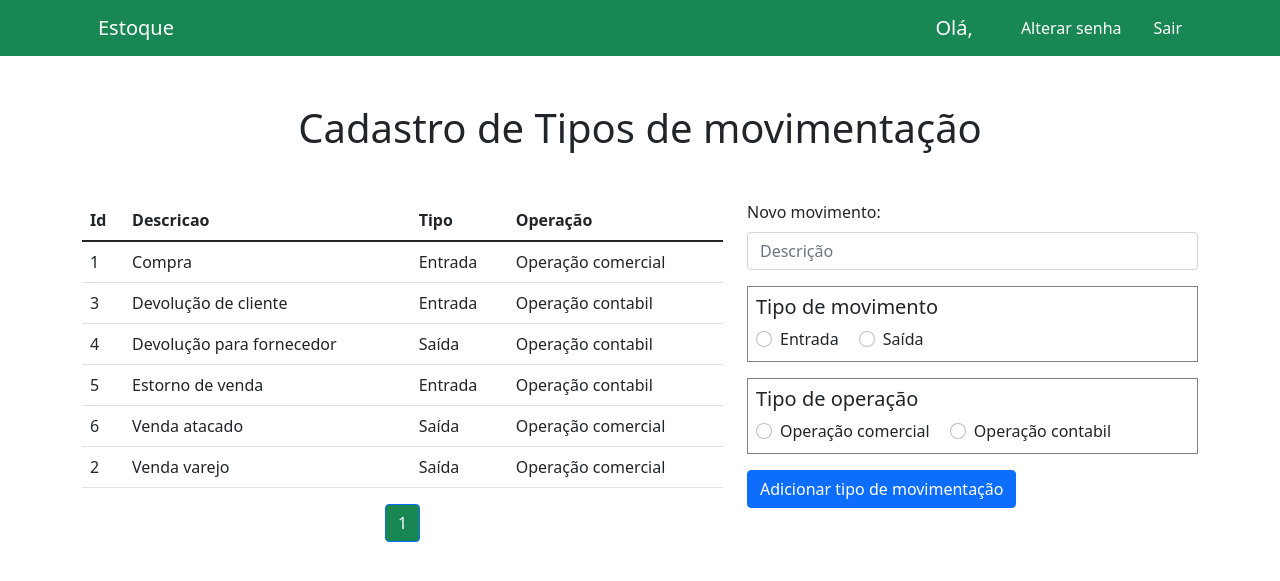
After one commit to Fabianbatistasilva/PROJETO-ESTOQUE, a Django app: page /adicionar_movimento/ in a window 1280 px wide. The commit adds this page. Shown: the top 581 px of the page. Run offline with Django 4.2, Linux system fonts and the light colour scheme; data comes from the database, SQL or seed files in the repository; both versions use the stored data as it was after the commit.

Commit message:
JV 21/04 14:50

```diff
--- a/produtos/admin.py
+++ b/produtos/admin.py
@@ -11,7 +11,7 @@ class AdmProduto(admin.ModelAdmin):
     list_filter = ['categoria']
 
 class AdmHistorico(admin.ModelAdmin):
-    list_display = ('id', 'data', 'movimentacao', 'produto', 'quantidade', 'preco',)
+    list_display = ('id', 'data', 'movimentacao', 'produto', 'quantidade', 'preco', 'excluido')
     list_display_links = ('id', 'data',)
     list_per_page = 10
     list_filter = ['movimentacao']
--- a/produtos/models.py
+++ b/produtos/models.py
@@ -42,3 +42,4 @@ class Historico(models.Model):
     produto = models.ForeignKey(Produto, on_delete=models.DO_NOTHING)
     quantidade = models.IntegerField()
     preco = models.DecimalField(max_digits=7, decimal_places=2)
+    excluido = models.BooleanField(default=False)
--- /dev/null
+++ b/produtos/templates/paginas/adicionar_movimento.html
@@ -0,0 +1,145 @@
+{% extends 'base.html'%}
+
+{%block 'titulo'%}
+Tipos de movimentação
+{%endblock%}
+
+
+{%block 'conteudo'%}
+{% include 'parciais/_messages.html'%}
+<h1 class="text-center my-5">Cadastro de Tipos de movimentação</h1>
+<div class="row">
+  <div class="col-lg-7">
+    <table class="table">
+      <thead>
+        <tr>
+          <th scope="col">Id</th>
+          <th scope="col">Descricao</th>
+          <th scope="col">Tipo</th>
+          <th scope="col">Operação</th>
+        </tr>
+      </thead>
+      <tbody>
+        {% for c in mov%}
+        <tr>
+            <td>{{c.id}}</td>
+            <td>{{c.tipo_movimento}}</td>
+            {% if c.entrada %}
+            <td>Entrada</td>
+            {% else %}
+            <td>Saída</td>
+            {%endif%}
+            {% if c.somente_contabil%}
+            <td>Operação contabil</td>
+            {% else %}
+            <td>Operação comercial</td>
+            {%endif%}
+        </tr>
+        {%endfor%}
+      </tbody>
+    </table>
+
+    <nav aria-label="Page navigation example">
+      <ul class="pagination justify-content-center">
+        {%if mov.has_previous%}
+        <li class="page-item">
+          <a class="page-link" href="?p={{mov.previous_page_number}}">Anterior</a>
+        </li>
+        {%endif%}
+        {%for pagina in mov.paginator.page_range%}
+        {%if mov.number == pagina%}
+          <li class="page-item active"><a class="page-link bg-success" href="?p={{pagina}}">{{pagina}}</a></li>
+        {% else %}
+          <li class="page-item"><a class="page-link" href="?p={{pagina}}">{{pagina}}</a></li>
+        {%endif%}
+        {%endfor%}
+        {%if mov.has_next%}
+        <li class="page-item">
+          <a class="page-link" href="?p={{mov.next_page_number}}">Próxima</a>
+        </li>
+        {%endif%}
+      </ul>
+    </nav>
+  </div>
+
+  <div class="col-lg-5">
+
+    <form method="post" action="{% url 'adicionar_movimento' %}" enctype="multipart/form-data">
+      {% csrf_token %}
+      <div class="mb-3">
+        <label class="form-label">Novo movimento: </label>
+        <input type="text" class="form-control" name="movimento" placeholder="Descrição" value="{{request.POST.movimento}}">
+      </div>
+
+      <div style="border: 1px solid grey;" class="my-3 py-2 px-2">
+        <h5>Tipo de movimento</h5>
+        {%if request.POST.tipo == 'entrada'%}
+        <div class="form-check form-check-inline">
+          <input class="form-check-input" type="radio" name="tipo" id="entrada" value="entrada" checked>
+          <label class="form-check-label" for="entrada">Entrada</label>
+        </div>
+        <div class="form-check form-check-inline">
+          <input class="form-check-input" type="radio" name="tipo" id="saida" value="saida">
+          <label class="form-check-label" for="saida">Saída</label>
+        </div>
+        {%elif request.POST.tipo == 'saida'%}
+        <div class="form-check form-check-inline">
+          <input class="form-check-input" type="radio" name="tipo" id="entrada" value="entrada">
+          <label class="form-check-label" for="entrada">Entrada</label>
+        </div>
+        <div class="form-check form-check-inline">
+          <input class="form-check-input" type="radio" name="tipo" id="saida" value="saida" checked>
+          <label class="form-check-label" for="saida">Saída</label>
+        </div>
+        {% else %}
+        <div class="form-check form-check-inline">
+          <input class="form-check-input" type="radio" name="tipo" id="entrada" value="entrada">
+          <label class="form-check-label" for="entrada">Entrada</label>
+        </div>
+        <div class="form-check form-check-inline">
+          <input class="form-check-input" type="radio" name="tipo" id="saida" value="saida">
+          <label class="form-check-label" for="saida">Saída</label>
+        </div>
+        {%endif%}
+      </div>
+
+      <div style="border: 1px solid grey;" class="my-3 py-2 px-2">
+        <h5>Tipo de operação</h5>
+        {%if request.POST.operacao == 'comercial'%}
+        <div class="form-check form-check-inline">
+          <input class="form-check-input" type="radio" name="operacao" id="comercial" value="comercial" checked>
+          <label class="form-check-label" for="comercial">Operação comercial</label>
+        </div>
+        <div class="form-check form-check-inline">
+          <input class="form-check-input" type="radio" name="operacao" id="contabil" value="contabil">
+          <label class="form-check-label" for="contabil">Operação contabil</label>
+        </div>
+        {%elif request.POST.operacao == 'contabil'%}
+        <div class="form-check form-check-inline">
+          <input class="form-check-input" type="radio" name="operacao" id="comercial" value="comercial">
+          <label class="form-check-label" for="comercial">Operação comercial</label>
+        </div>
+        <div class="form-check form-check-inline">
+          <input class="form-check-input" type="radio" name="operacao" id="contabil" value="contabil" checked>
+          <label class="form-check-label" for="contabil">Operação contabil</label>
+        </div>
+        {% else %}
+        <div class="form-check form-check-inline">
+          <input class="form-check-input" type="radio" name="operacao" id="comercial" value="comercial">
+          <label class="form-check-label" for="comercial">Operação comercial</label>
+        </div>
+        <div class="form-check form-check-inline">
+          <input class="form-check-input" type="radio" name="operacao" id="contabil" value="contabil">
+          <label class="form-check-label" for="contabil">Operação contabil</label>
+        </div>
+        {%endif%}
+      </div>
+      <button type="submit" class="btn btn-primary">Adicionar tipo de movimentação</button>
+    </form>
+
+  </div>
+</div>
+
+
+
+{%endblock%}
--- a/produtos/templates/paginas/detalhes.html
+++ b/produtos/templates/paginas/detalhes.html
@@ -51,6 +51,7 @@
                 <a href="{% url 'alterar' produto.id%}" class="btn btn-warning my-3" style="width: 230px;">Alterar produto</a>
                 {% if produto.estoque > 0%}
                 <a href="" class="btn btn-danger my-3 disabled" style="width: 230px;">Desativar produto</a>
+                <small><b>** Para desativar um produto o estoque precisa estar zerado</b></small>
                 {% else %}
                 <a href="{% url 'desligar' produto.id%}" class="btn btn-danger my-3" style="width: 230px;">Desativar produto</a>
                 {% endif %}
--- a/produtos/templates/paginas/index.html
+++ b/produtos/templates/paginas/index.html
@@ -8,6 +8,7 @@ Home
     {% include 'parciais/_messages.html'%}
 
     <a href="{% url 'adicionar_produto'%}" class="btn btn-primary text-light my-4">Adicionar produto  <span class="fs-4 px-2">+</span></a>
+    <a href="{% url 'cadastros'%}" class="btn btn-primary text-light my-4">Mais cadastros  <span class="fs-4 px-2">+</span></a>
     <table class="table">
         <thead>
           <tr>
--- a/produtos/templates/paginas/relatorios.html
+++ b/produtos/templates/paginas/relatorios.html
@@ -85,7 +85,7 @@ Relatório {{produto.produto}}
               <td>{{h.quantidade}}</td>
               <td>R$ {{h.preco}}</td>
               <td class="text-end"><strong>R$ {{c}}</strong></td>
-
+              <td> <a href="{% url 'eliminar_historico' h.id%}" class="btn btn-danger">Eliminar</a></td>
           </tr>
           {% else %}
           <tr class="text-danger">
@@ -95,6 +95,7 @@ Relatório {{produto.produto}}
               <td>- {{h.quantidade}}</td>
               <td>- R$ {{h.preco}}</td>
               <td class="text-end"><strong>- R$ {{c}}</strong></td>
+              <td> <a href="{% url 'eliminar_historico' h.id%}" class="btn btn-danger">Eliminar</a></td>
           </tr>
           {% endif %}
           {%endfor%}
--- a/produtos/urls.py
+++ b/produtos/urls.py
@@ -13,4 +13,11 @@ urlpatterns = [
     path('relatorio/<int:id>', views.relatorio, name='relatorio'),
     path('alterar/<int:id>', views.alterar, name='alterar'),
     path('desligar/<int:id>', views.desligar_produto, name='desligar'),
+    path('cadastros/', views.cadastros, name='cadastros'),
+    path('adicionar_categoria/', views.adicionar_categoria, name='adicionar_categoria'),
+    path('alterar_categoria/<int:id>', views.alterar_categoria, name='alterar_categoria'),
+    path('adicionar_medida/', views.adicionar_medida, name='adicionar_medida'),
+    path('alterar_medida/<int:id>', views.alterar_medida, name='alterar_medida'),
+    path('adicionar_movimento/', views.adicionar_movimento, name='adicionar_movimento'),
+    path('eliminar_historico/<int:id>', views.eliminar_historico, name='eliminar_historico'),
 ]
--- a/produtos/views.py
+++ b/produtos/views.py
@@ -179,7 +179,7 @@ def saidas(request, id):
 def relatorio(request, id):
     produto = Produto.objects.get(id=id)
     historico = Historico.objects.all().filter(
-        produto=produto
+        produto=produto, excluido=False
     ).order_by('-data')
     paginator = Paginator(historico, 5)
     page = request.GET.get('p')
@@ -223,3 +223,121 @@ def desligar_produto(request, id):
     produto.save()
     messages.add_message(request, messages.SUCCESS, 'Produto desligado com sucesso.')
     return redirect('home')
+
+
+def cadastros(request):
+    return render(request, 'paginas/cadastros.html')
+
+def adicionar_categoria(request):
+    categorias = Categoria.objects.all()
+    paginator = Paginator(categorias, 6)
+    page = request.GET.get('p')
+    categorias = paginator.get_page(page)
+    if request.method != 'POST':
+        return render(request, 'paginas/adicionar_categoria.html', {'categorias':categorias})
+    else:
+        categ = request.POST.get('categoria').strip().title()
+        if len(categ) < 5:
+            messages.add_message(request, messages.ERROR, 'Descrição da categoria muito curta, mínimo 5 digitos')
+            return render(request, 'paginas/adicionar_categoria.html', {'categorias':categorias})
+        else:
+            item = Categoria.objects.create(categoria=categ)
+            item.save()
+            return redirect('adicionar_categoria')
+
+def alterar_categoria(request, id):
+    categoria = Categoria.objects.get(id=id)
+    if request.method != 'POST':
+        return render(request, 'paginas/alterar_categoria.html', {'categoria':categoria})
+    else:
+        categ = request.POST.get('categoria').strip().title()
+        if len(categ) < 5:
+            messages.add_message(request, messages.ERROR, 'Descrição da categoria muito curta, mínimo 5 digitos')
+            return render(request, 'paginas/alterar_categoria.html', {'categoria':categoria})
+        else:
+            categoria.categoria = categ
+            categoria.save()
+            return redirect('adicionar_categoria')
+
+def adicionar_medida(request):
+    medidas = Medidas.objects.all()
+    paginator = Paginator(medidas, 6)
+    page = request.GET.get('p')
+    medidas = paginator.get_page(page)
+    if request.method != 'POST':
+        return render(request, 'paginas/adicionar_medida.html', {'medidas':medidas})
+    else:
+        categ = request.POST.get('medida').strip().title()
+        if len(categ) == 0:
+            messages.add_message(request, messages.ERROR, 'Descrição da medida não pode ser vazia')
+            return render(request, 'paginas/adicionar_medida.html', {'medidas':medidas})
+        else:
+            item = Medidas.objects.create(descricao=categ)
+            item.save()
+            return redirect('adicionar_medida')
+
+def alterar_medida(request, id):
+    medida = Medidas.objects.get(id=id)
+    if request.method != 'POST':
+        return render(request, 'paginas/alterar_medida.html', {'medida':medida})
+    else:
+        categ = request.POST.get('medida').strip().title()
+        if len(categ) == 0:
+            messages.add_message(request, messages.ERROR, 'Descrição da medida não pode ser vazia')
+            return render(request, 'paginas/alterar_medida.html', {'medida':medida})
+        else:
+            medida.descricao = categ
+            medida.save()
+            return redirect('adicionar_medida')
+
+def adicionar_movimento(request):
+    mov = Movimento.objects.all().order_by('tipo_movimento')
+    paginator = Paginator(mov, 8)
+    page = request.GET.get('p')
+    mov = paginator.get_page(page)
+    if request.method != 'POST':
+        return render(request, 'paginas/adicionar_movimento.html', {'mov':mov})
+    else:
+        tipo_movimento = request.POST.get('movimento').strip().title()
+        entrada = request.POST.get('tipo')
+        somente_contabil = request.POST.get('operacao')
+        if not entrada:
+            messages.add_message(request, messages.ERROR, 'Especifique se a operação é entrada ou saída')
+            return render(request, 'paginas/adicionar_movimento.html', {'mov':mov})
+
+        if not somente_contabil:
+            messages.add_message(request, messages.ERROR, 'Especifique se a operação é de venda comercial ou somente contabil')
+            return render(request, 'paginas/adicionar_movimento.html', {'mov':mov})
+
+        if len(tipo_movimento) < 5:
+            messages.add_message(request, messages.ERROR, 'Descrição do movimento deve ter pelo menos 5 caracteres')
+            return render(request, 'paginas/adicionar_movimento.html', {'mov':mov})
+        else:
+            if entrada == 'entrada':
+                entrada_valor = True
+            else:
+                entrada_valor = False
+
+            if somente_contabil == 'contabil':
+                contabil_valor = True
+            else:
+                contabil_valor = False
+            item = Movimento.objects.create(tipo_movimento=tipo_movimento, entrada=entrada_valor, somente_contabil=contabil_valor)
+            item.save()
+            messages.add_message(request, messages.SUCCESS, 'Movimento cadastrado com sucesso')
+            return redirect('adicionar_movimento')
+
+def eliminar_historico(request, id):
+    historico = Historico.objects.get(id=id)
+    produto = Produto.objects.get(id=historico.produto.id)
+    historico.excluido = True
+    quant = historico.quantidade
+    tipo = historico.movimentacao.entrada
+    if tipo:
+        produto.estoque = produto.estoque - quant
+    else:
+        produto.estoque = produto.estoque + quant
+    produto.save()
+    historico.save()
+    messages.add_message(request, messages.INFO, 'Movimento eliminado com sucesso')
+    return redirect('relatorio', produto.id)
--- a/templates/base.html
+++ b/templates/base.html
@@ -1,3 +1,4 @@
+{% load static%}
 <!doctype html>
 <html lang="pt-br">
   <head>
```
Also changed, not shown: produtos/templates/paginas/adicionar_categoria.html (added, +70 -0 lines), produtos/templates/paginas/adicionar_medida.html (added, +70 -0 lines), produtos/templates/paginas/alterar_categoria.html (added, +25 -0 lines), produtos/templates/paginas/alterar_medida.html (added, +25 -0 lines), produtos/templates/paginas/cadastros.html (added, +62 -0 lines), db.sqlite3, produtos/migrations/0013_historico_excluido.py (added), templates/static/img/icone_categorias.png (added), templates/static/img/icone_medidas.png (added), templates/static/img/icone_movimentacoes.png (added), templates/static/img/icone_produtos.png (added).
